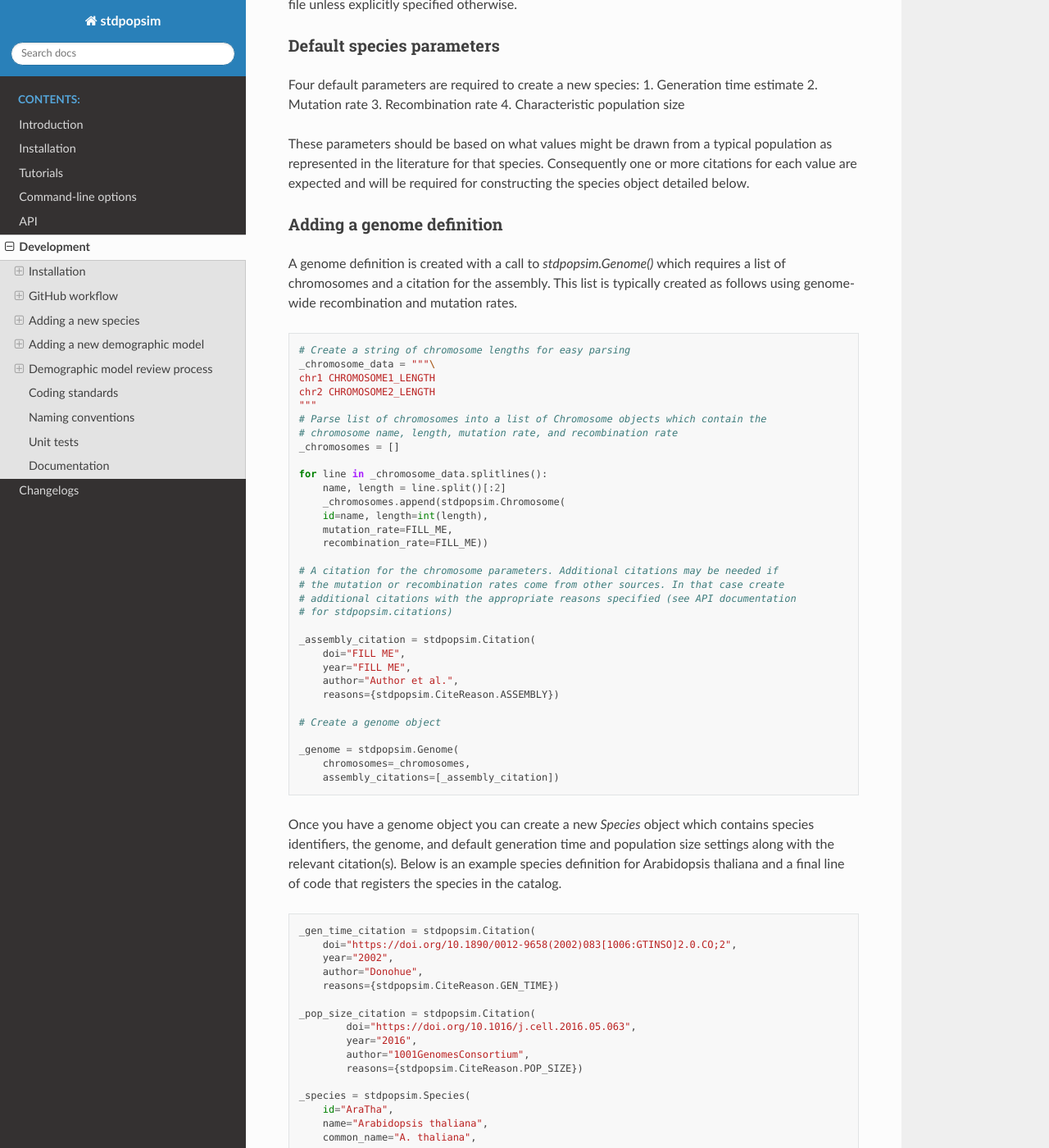
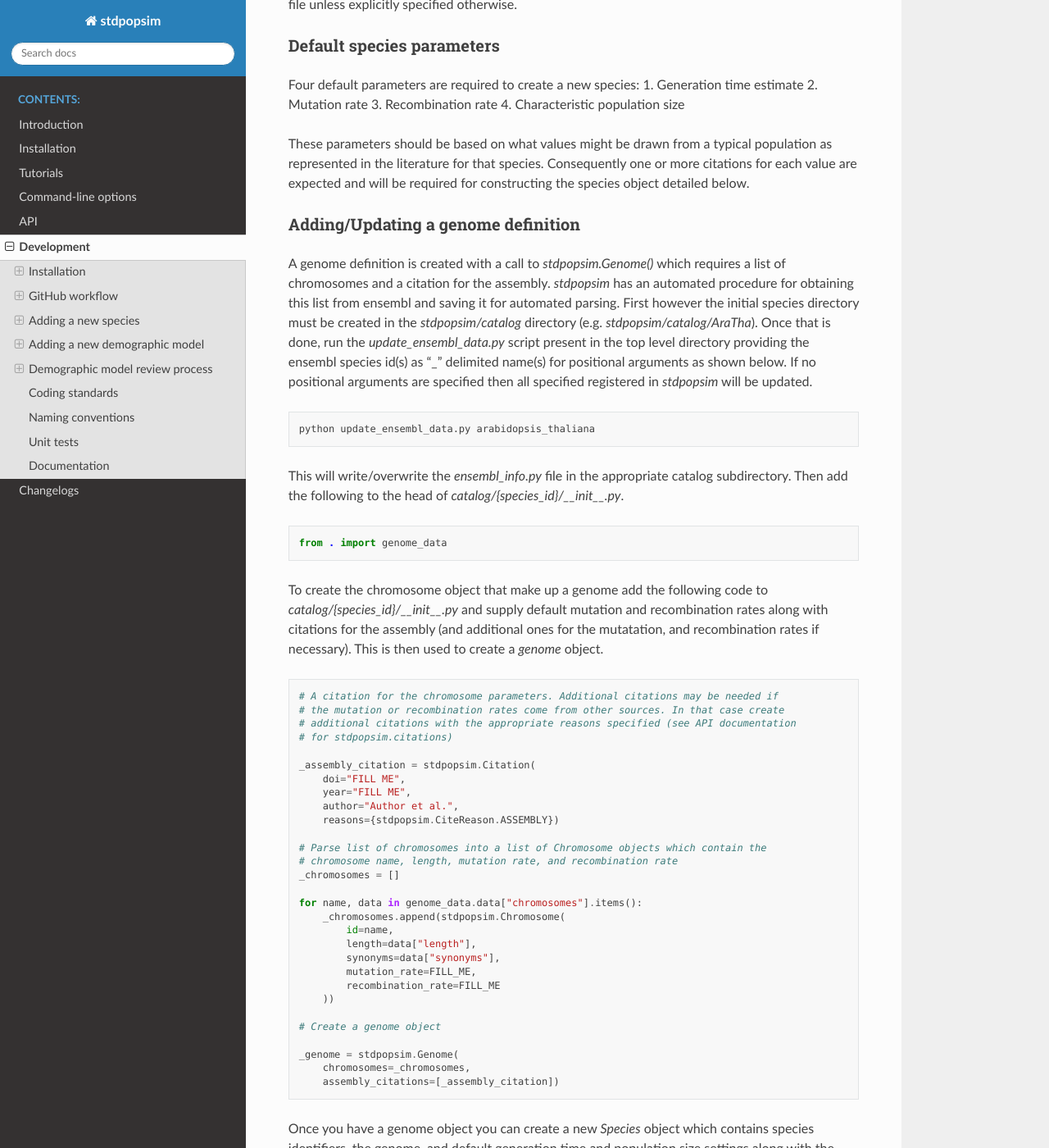
Before and after one commit to popsim-consortium/stdpopsim, a Sphinx documentation site: the page built from docs/development.rst, in a window 1280 px wide and 1400 px high, scrolled down 8446 px. Shown: the whole window at 82% size. Built offline with Sphinx 7.4.7 and the Read the Docs theme 2.0.0, drawn with Linux system fonts in a browser that asks for light colours; pages that are not in the unit, such as notebooks, are missing from menus.

Commit message:
Adds CLI to make downloading species data easier

```diff
--- a/docs/development.rst
+++ b/docs/development.rst
@@ -475,30 +475,36 @@ as represented in the literature for that species. Consequently one or more cita
 each value are expected and will be required for constructing the species object detailed
 below.
 
---------------------------
-Adding a genome definition
---------------------------
+-----------------------------------
+Adding/Updating a genome definition
+-----------------------------------
+
 A genome definition is created with a call to `stdpopsim.Genome()`  which requires a list
-of chromosomes and a citation for the assembly. This list is typically created as follows
-using genome-wide recombination and mutation rates.
+of chromosomes and a citation for the assembly. `stdpopsim` has an automated procedure
+for obtaining this list from ensembl and saving it for automated parsing. First however
+the initial species directory must be created in the `stdpopsim/catalog` directory (e.g.
+`stdpopsim/catalog/AraTha`). Once that is done, run the `update_ensembl_data.py` script
+present in the top level directory providing the ensembl species id(s) as "_" delimited
+name(s) for positional arguments as shown below. If no positional arguments are specified
+then all specified registered in `stdpopsim` will be updated.
+
+.. code-block:: shell
+
+    python update_ensembl_data.py arabidopsis_thaliana
+
+This will write/overwrite the `ensembl_info.py` file in the appropriate catalog
+subdirectory. Then add the following to the head of `catalog/{species_id}/__init__.py`.
 
 .. code-block:: python
 
-    # Create a string of chromosome lengths for easy parsing
-    _chromosome_data = """\
-    chr1 CHROMOSOME1_LENGTH
-    chr2 CHROMOSOME2_LENGTH
-    """
-    # Parse list of chromosomes into a list of Chromosome objects which contain the
-    # chromosome name, length, mutation rate, and recombination rate
-    _chromosomes = []
+    from . import genome_data
 
-    for line in _chromosome_data.splitlines():
-        name, length = line.split()[:2]
-        _chromosomes.append(stdpopsim.Chromosome(
-        id=name, length=int(length),
-        mutation_rate=FILL_ME,
-        recombination_rate=FILL_ME))
+To create the chromosome object that make up a genome add the following code to
+`catalog/{species_id}/__init__.py` and supply default mutation and recombination rates
+along with citations for the assembly (and additional ones for the mutatation, and
+recombination rates if necessary). This is then used to create a `genome` object.
+
+.. code-block:: python
 
     # A citation for the chromosome parameters. Additional citations may be needed if
     # the mutation or recombination rates come from other sources. In that case create
@@ -510,6 +516,19 @@ using genome-wide recombination and mutation rates.
         year="FILL ME",
         author="Author et al.",
         reasons={stdpopsim.CiteReason.ASSEMBLY})
+
+    # Parse list of chromosomes into a list of Chromosome objects which contain the
+    # chromosome name, length, mutation rate, and recombination rate
+    _chromosomes = []
+
+    for name, data in genome_data.data["chromosomes"].items():
+        _chromosomes.append(stdpopsim.Chromosome(
+            id=name,
+            length=data["length"],
+            synonyms=data["synonyms"],
+            mutation_rate=FILL_ME,
+            recombination_rate=FILL_ME
+        ))
 
     # Create a genome object
 
```
Also changed, not shown: update_ensembl_data.py (+40 -8 lines).
